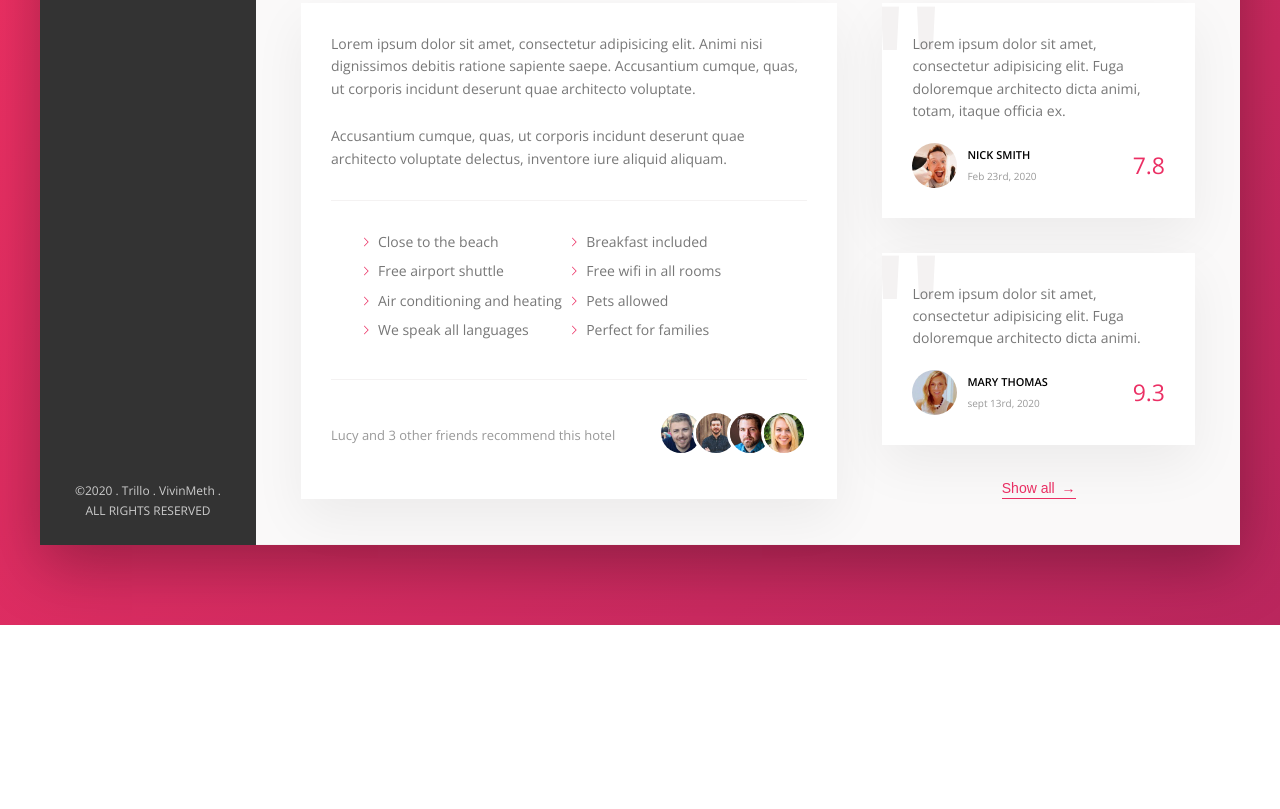
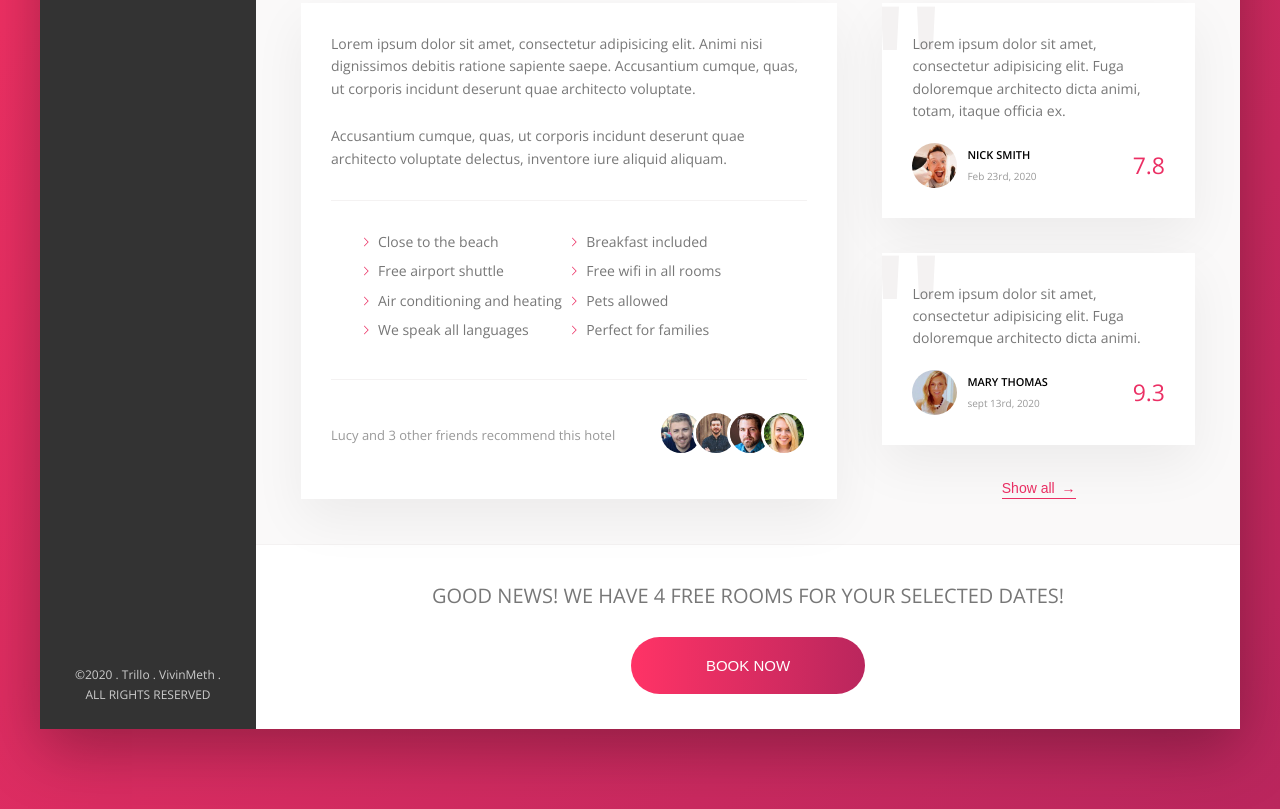
Before and after one commit to vivinmeth/trillo, a website: page index.html in a window 1280 px wide. Shown: the part 644-1453 px from the top of the page. Before the commit the page ends 1269 px from the top, so only its background shows below. Drawn offline with nearby package versions, Linux system fonts and the light colour scheme.

Commit message:
booking cta done

```diff
--- a/index.html
+++ b/index.html
@@ -8,7 +8,7 @@
         <link rel="stylesheet" href="css/style.css">
         <link rel="shortcut icon" type="image/png" href="img/favicon.png">
 
-        <title>trillo &mdash; Your all-in-one booking app</title>
+        <title>Trillo &mdash; Your all-in-one booking app</title>
     </head>
     <body>
     <div class="container">
@@ -185,6 +185,17 @@
 
                         <button class="btn-inline">Show all <span>&rarr;</span></button>
                     </div>
+
+                </div>
+                <div class="cta">
+                    <h2 class="cta__book-now">
+                        Good news! we have 4 free rooms for your selected dates!
+                    </h2>
+                    <button class="btn">
+                        <span class="btn__visible">Book now</span>
+                        <span class="btn__invisible">Only 4 rooms left</span>
+
+                    </button>
                 </div>
             </main>
         </div>
--- a/sass/_components.scss
+++ b/sass/_components.scss
@@ -258,6 +258,62 @@
   }
 }
 
+
+.btn{
+  font-size: 1.5rem;
+  font-weight: 300;
+  text-transform: uppercase;
+  border-radius: 100px;
+  border:none;
+  background-image: linear-gradient(to right, var(--color-primary-light), var(--color-primary-dark));
+  color: #fff;
+  cursor: pointer;
+  position: relative;
+  overflow: hidden;
+  transition: all .2s;
+
+  & > *{
+    display: inline-block;
+    height: 100%;
+    width: 100%;
+    transition: all .2s;
+  }
+
+  &__visible{
+    padding: 2rem 7.5rem;
+
+  }
+
+  &__invisible{
+    padding: 2rem 0;
+
+    position: absolute;
+
+    left: 0;
+    top:-100%;
+
+
+  }
+
+  &:hover{
+    background-image: linear-gradient(to left, var(--color-primary-light), var(--color-primary-dark));
+  }
+
+  &:hover &__visible{
+      transform: translateY(100%);
+    }
+
+  &:hover &__invisible{
+    top:0;
+    }
+
+  &:focus{
+    outline: none;
+    animation: pulsate 1s infinite;
+  }
+
+}
+
 .btn-inline{
   border:none;
   background-color: transparent;
@@ -268,6 +324,7 @@
   display: inline-block;
   cursor: pointer;
   transition: all .2s;
+
 
   & span{
     margin-left: 3px;
@@ -438,3 +495,15 @@
     z-index: 1;
   }
 }
+
+.cta{
+  padding: 3.5rem 0;
+  text-align: center;
+
+  &__book-now{
+    font-size: 2rem;
+    font-weight: 300;
+    text-transform: uppercase;
+    margin-bottom: 2.5rem;
+  }
+}
```
Also changed, not shown: css/style.css.
